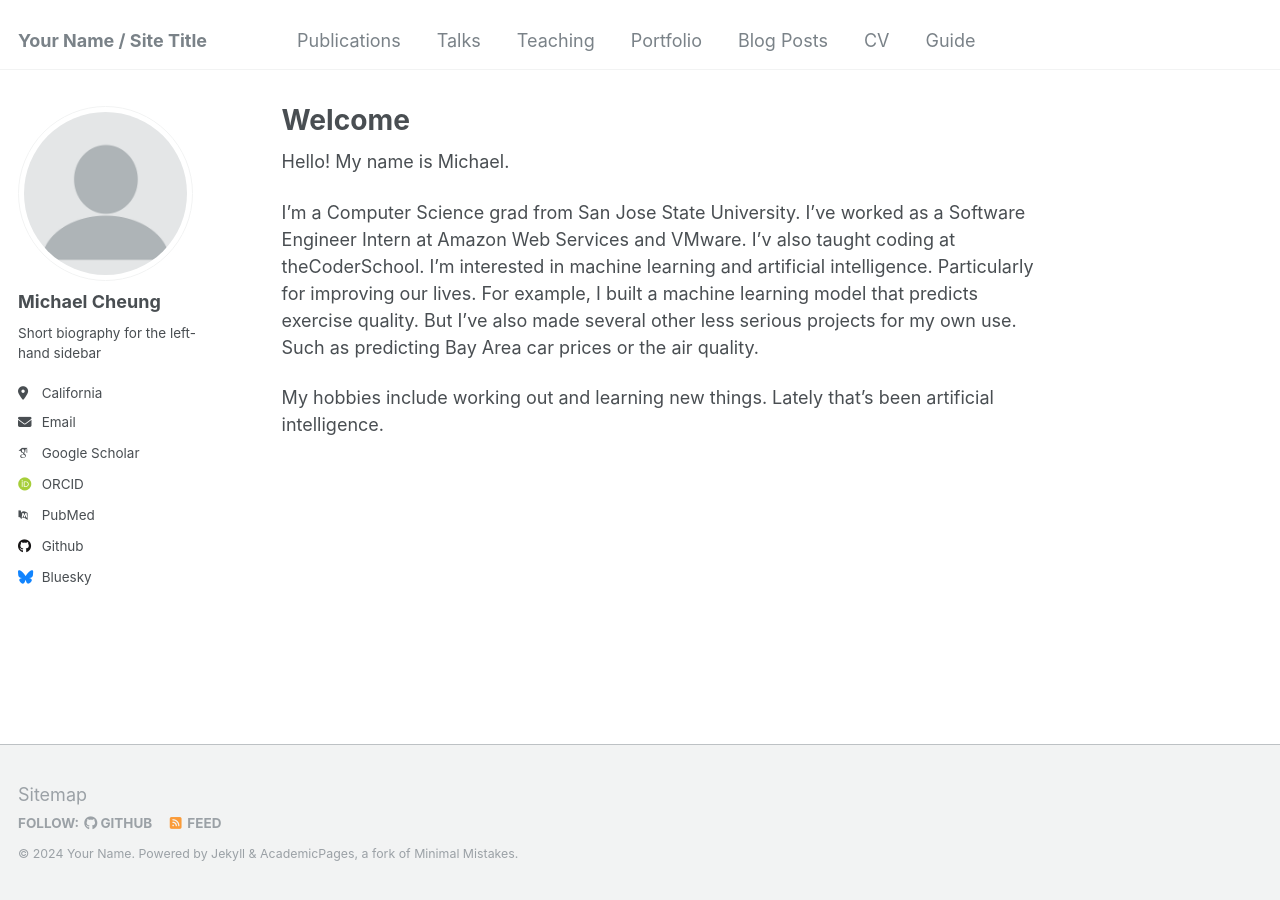
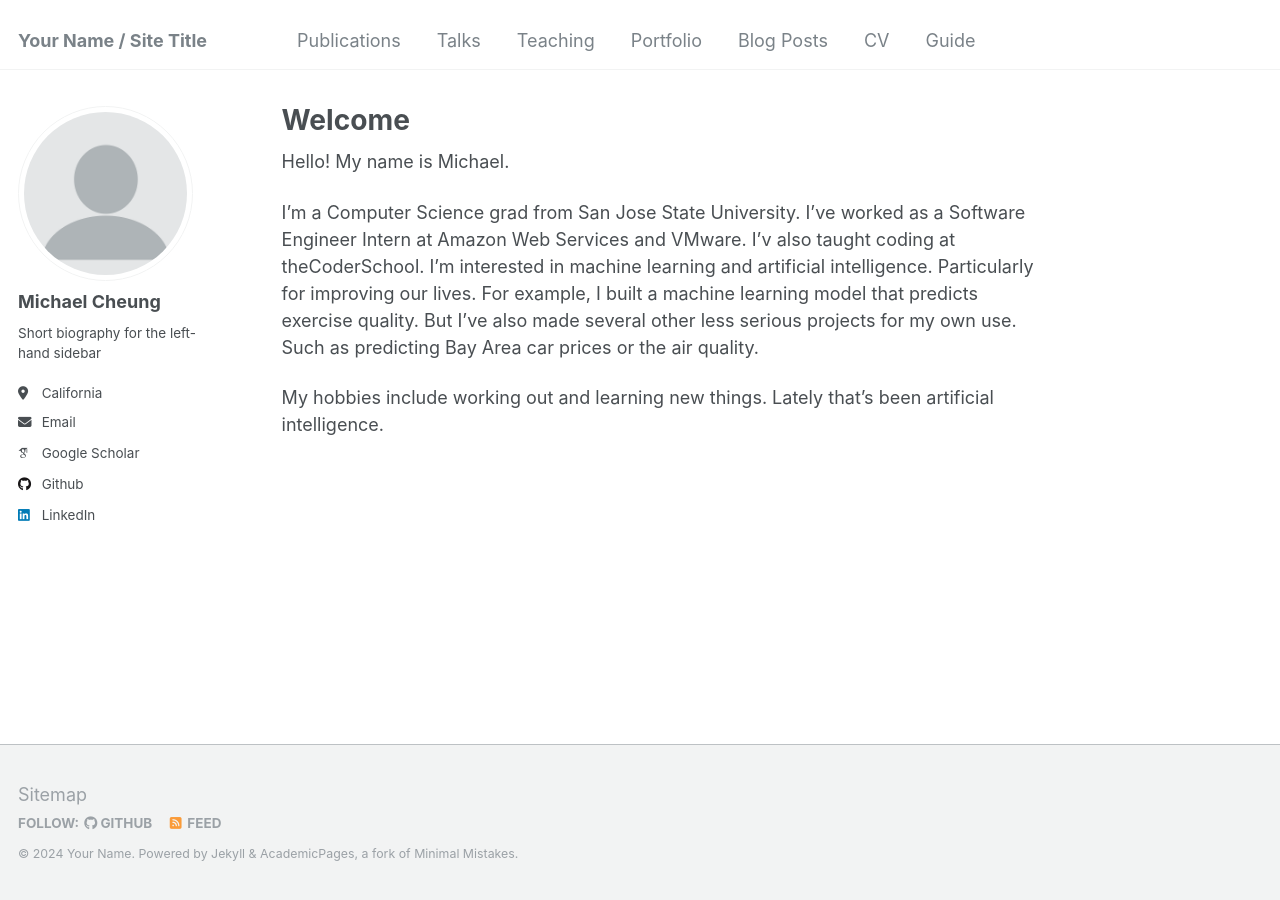
Before and after one commit to cheung0/cheung0.github.io, a Jekyll site: the page built from _pages/about.md, in a window 1280 px wide. Built offline with Jekyll 4.4.1, drawn with Linux system fonts in a browser that asks for light colours; some web fonts are replaced; some of the changed lines change nothing that is shown.

Commit message:
Update _config.yml

```diff
--- a/_config.yml
+++ b/_config.yml
@@ -26,7 +26,7 @@ author:
   pronouns         : # example: "she/her"
   bio              : "Short biography for the left-hand sidebar"
   location         : "California"
-  #employer         : "Red Brick University"
+  employer         : #"Red Brick University"
   uri              : # URL
   email            : "none@example.org"
 
@@ -34,21 +34,21 @@ author:
   arxiv            : # URL - Update with the correct link to your profile
   googlescholar    : "https://scholar.google.com/citations?user=PS_CX0AAAAAJ"
   impactstory      : # URL
-  orcid            : "http://orcid.org/yourorcidurl"
+  orcid            : #"http://orcid.org/yourorcidurl"
   semantic         : # URL
-  pubmed           : "https://www.ncbi.nlm.nih.gov/pubmed/?term=john+snow"
+  pubmed           : #"https://www.ncbi.nlm.nih.gov/pubmed/?term=john+snow"
   researchgate     : # URL
 
   # Repositories and software development
   bitbucket        : # Username - Update with your username on the site
   codepen          : # Username
   dribbble         : # Username
-  github           : "academicpages"
+  github           : "cheung0"
   kaggle           : # Username
   stackoverflow    : # User number or user number and name (i.e., use "1" or "1/jeff-atwood")
 
   # Social media
-  bluesky          : "bsky.app" # Replace this with you Bluesky username
+  bluesky          : #"bsky.app" # Replace this with you Bluesky username
   facebook         : # Username
   flickr           : # Username
   foursquare       : # Username
@@ -57,7 +57,7 @@ author:
   keybase          : # Username
   instagram        : # Username
   lastfm           : # Username
-  linkedin         : # Username
+  linkedin         : "michael-cheung0"
   mastodon         : # URL
   medium           : # URL
   pinterest        : # Username
@@ -70,7 +70,7 @@ author:
   weibo            : # Username
   wikipedia        : # Username
   xing             : # Username
-  youtube          : # Username
+  youtube          : # michael-angelo1
   zhihu            : # URL
 
 # Publication Category - The following the list of publication categories and their headings
```
